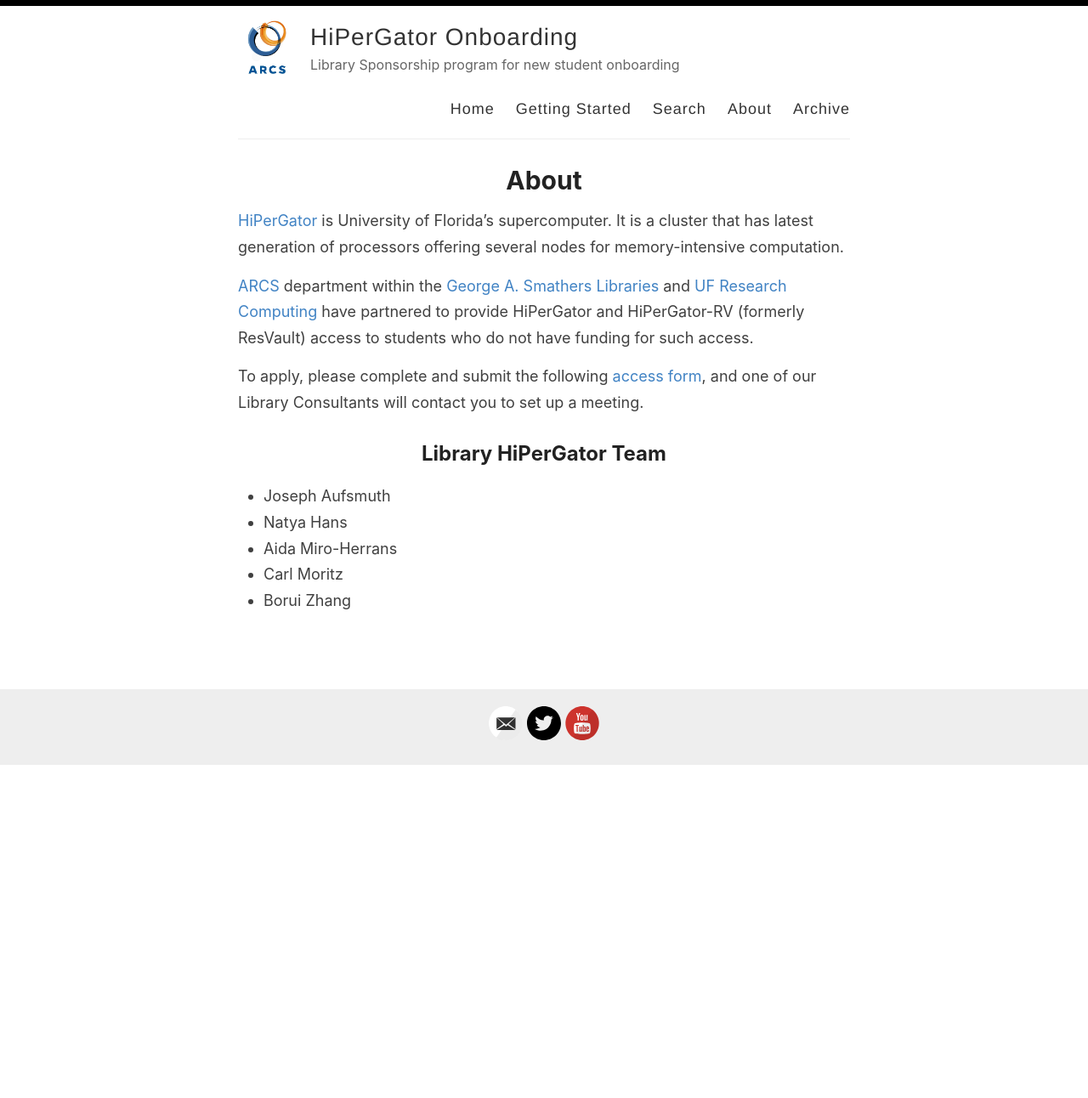
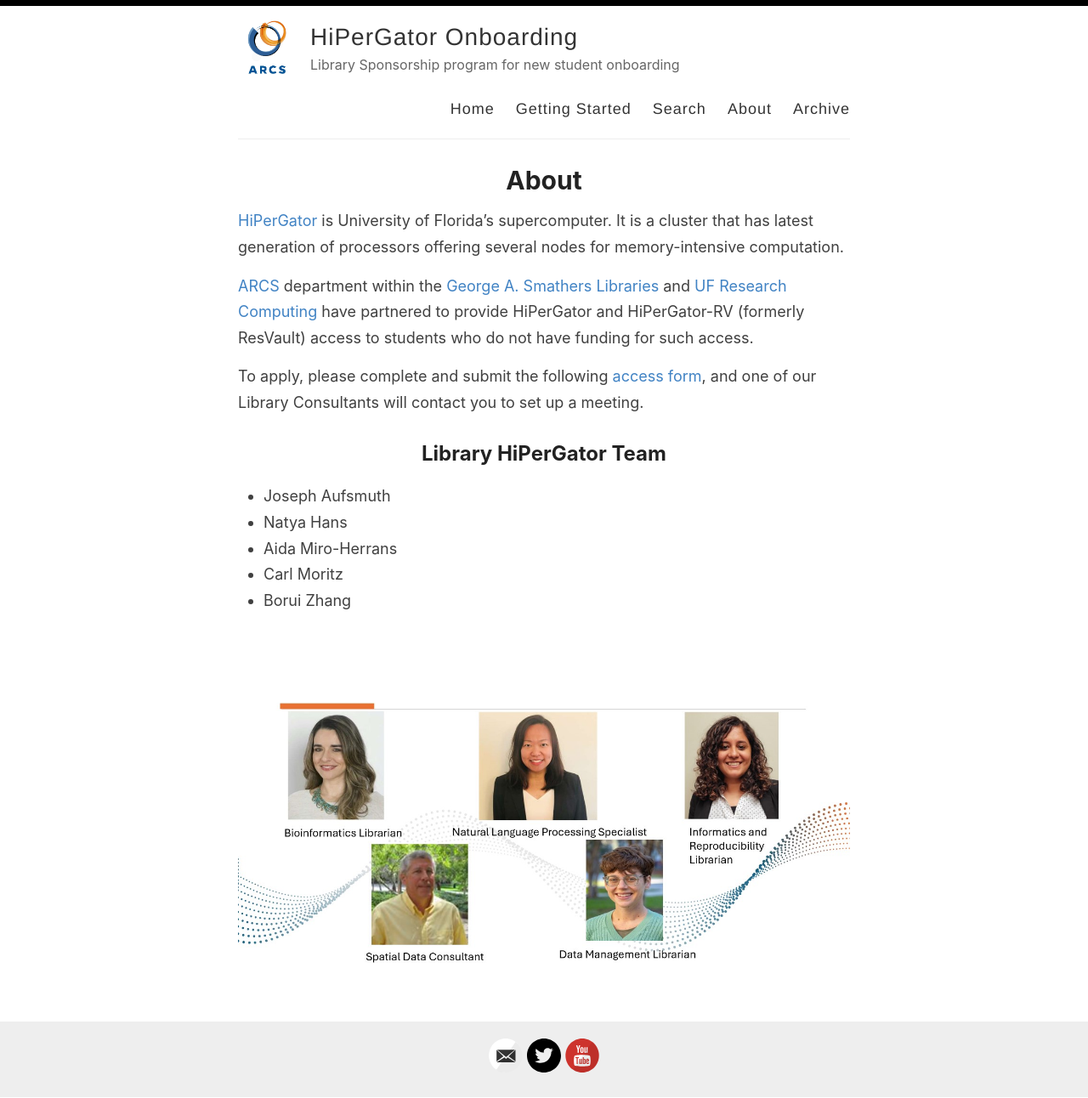
Before and after one commit to NatyaHans/HiPerGatorOnboarding, a Jekyll site: the page built from _pages/about.md, in a window 1280 px wide. Shown: the whole page at 85% size. Built offline with Jekyll 4.4.1, drawn with Linux system fonts in a browser that asks for light colours; before the commit the page ends 901 px from its top, so only the background shows below that.

Commit message:
Update about.md adding image

```diff
--- a/_pages/about.md
+++ b/_pages/about.md
@@ -17,3 +17,5 @@ To apply, please complete and submit the following [access form](https://arcs.uf
 - Aida Miro-Herrans
 - Carl Moritz
 - Borui Zhang
+
+![HiPerGatorTeam](https://github.com/NatyaHans/HiPerGatorOnboarding/blob/master/images/Slide1.jpg)
```
